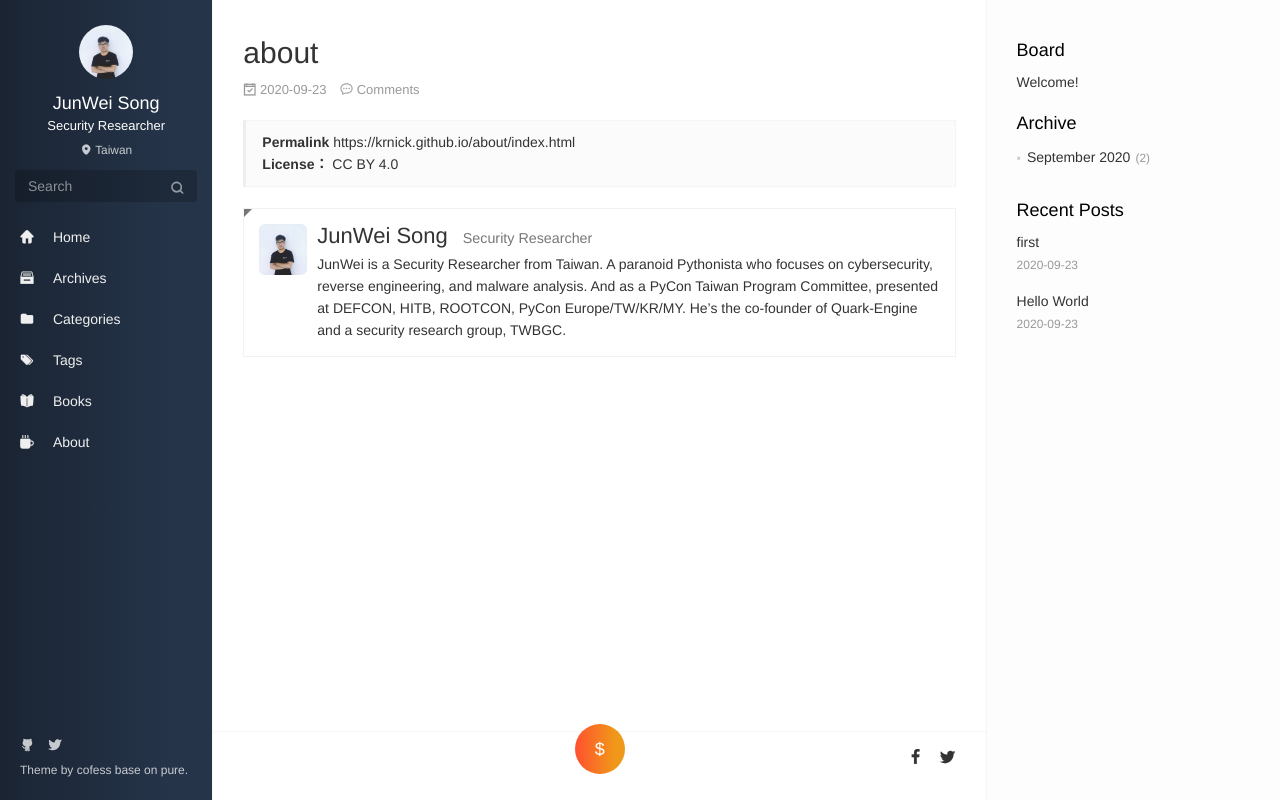
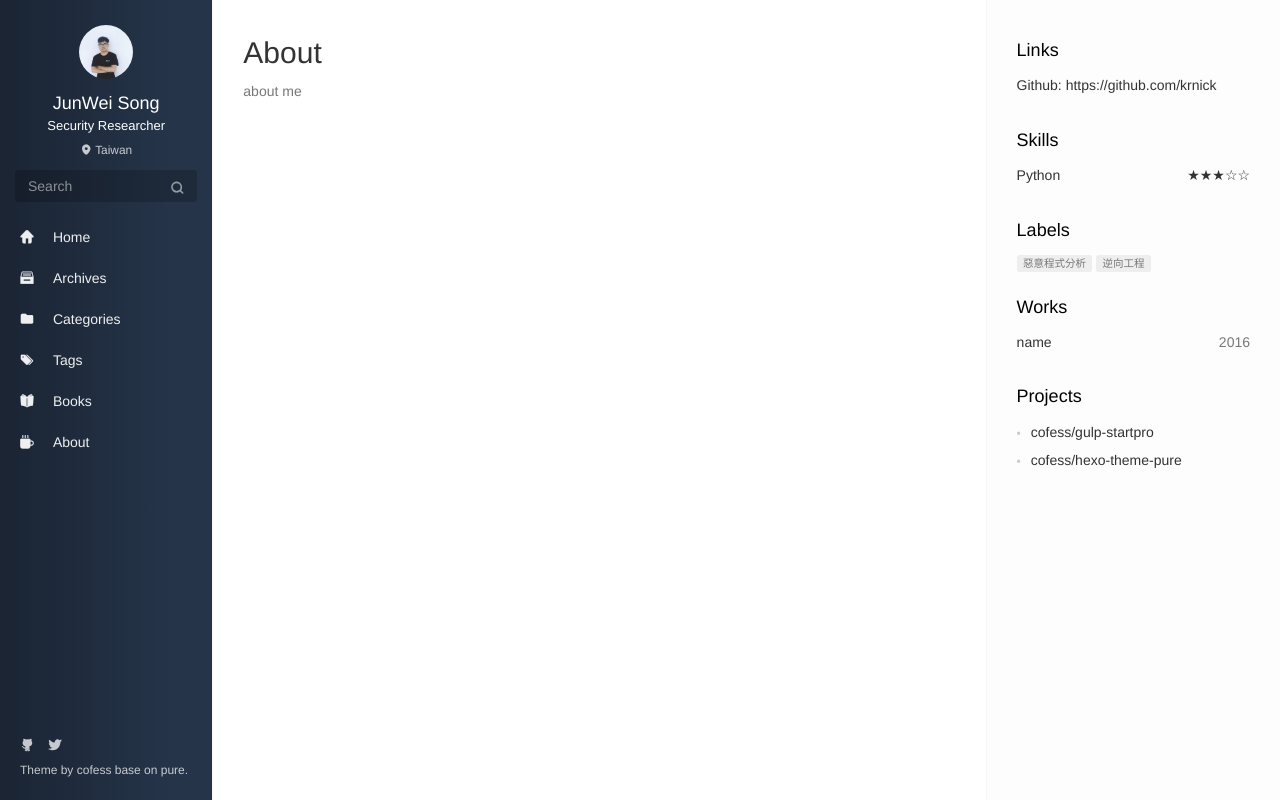
Before and after one commit to krnick/krnick.github.io, a plain HTML site: page about/index.html in a window 1280 px wide. Drawn offline with nearby package versions, Linux system fonts and the light colour scheme; no server answers; a script that the page names is missing.

Commit message:
Site updated: 2020-09-23 13:15:33

```diff
--- a/about/index.html
+++ b/about/index.html
@@ -17,15 +17,18 @@
   <meta http-equiv="window-target" content="_top" />
 
 
-  <title>about | JunWei Song</title>
-  <meta property="og:type" content="website">
-<meta property="og:title" content="about">
+  <title>About | JunWei Song</title>
+  <meta name="description" content="about me">
+<meta property="og:type" content="website">
+<meta property="og:title" content="About">
 <meta property="og:url" content="https://krnick.github.io/about/index.html">
 <meta property="og:site_name" content="krnick">
+<meta property="og:description" content="about me">
 <meta property="og:locale" content="en_US">
-<meta property="article:published_time" content="2020-09-23T03:40:46.000Z">
-<meta property="article:modified_time" content="2020-09-23T03:40:46.116Z">
+<meta property="article:published_time" content="2020-09-23T05:15:17.391Z">
+<meta property="article:modified_time" content="2020-09-23T05:15:17.391Z">
 <meta property="article:author" content="JunWei Song">
+<meta property="article:tag" content="Security, Malware, Android">
 <meta name="twitter:card" content="summary">
   <!-- Canonical links -->
   <link rel="canonical" href="https://krnick.github.io/about/index.html">
@@ -250,149 +253,106 @@
 </aside>
 
 
+  <aside class="sidebar" itemscope itemtype="http://schema.org/WPSideBar">
+  <div class="slimContent">
 
-<main class="main" role="main">
-  <div class="content">
-  <article id="page-" class="article article-type-page" itemscope itemtype="http://schema.org/BlogPosting">
+    <div class="widget">
+      <h3 class="widget-title">Links</h3>
+      <div class="widget-body">
+        <ul class="link-list lh-2x">
 
-    <div class="article-header">
+          <li>
+            Github:
+            <a href="https://github.com/krnick" target="_blank">https://github.com/krnick</a>
+          </li>
+
+        </ul>
+      </div>
+    </div>
 
 
+    <div class="widget">
+      <h3 class="widget-title">Skills</h3>
+      <div class="widget-body">
+        <ul class="skill-list lh-2x">
 
-    <h1 class="article-title" itemprop="name">
-      about
-    </h1>
+          <li class="clearfix">
+            <span>Python</span>
+            <span class="pull-right">★★★☆☆</span>
+          </li>
+
+        </ul>
+      </div>
+    </div>
 
 
+    <div class="widget">
+      <h3 class="widget-title">Labels</h3>
+      <div class="widget-body">
 
-      <div class="article-meta">
-        <span class="article-date">
-    <i class="icon icon-calendar-check"></i>
-	<a href="/about/index.html" class="article-date">
-	  <time datetime="2020-09-23T03:40:46.000Z" itemprop="datePublished">2020-09-23</time>
-	</a>
-</span>
+        <span class="label label-default mb">惡意程式分析</span>
 
-
-
-
-
-        <span class="post-comment"><i class="icon icon-comment"></i> <a href="/about/index.html#comments" class="article-comment-link">Comments</a></span>
+        <span class="label label-default mb">逆向工程</span>
 
       </div>
     </div>
-    <div class="article-entry marked-body" itemprop="articleBody">
 
 
+    <div class="widget">
+      <h3 class="widget-title">Works</h3>
+      <div class="widget-body">
+        <ul class="work-list lh-2x">
 
+          <li class="clearfix">
+            <a href="http://www.example.com" target="_blank" title="name">
+              <span>name</span>
+              <span class="pull-right text-muted">2016</span>
+            </a>
+          </li>
+
+        </ul>
+      </div>
     </div>
-    <div class="article-footer">
-      <blockquote class="mt-2x">
-  <ul class="post-copyright list-unstyled">
-
-    <li class="post-copyright-link hidden-xs">
-      <strong>Permalink</strong>
-      <a href="https://krnick.github.io/about/index.html" title="about" target="_blank" rel="external">https://krnick.github.io/about/index.html</a>
-    </li>
-
-    <li class="post-copyright-license">
-      <strong>License：</strong> <a href="https://creativecommons.org/licenses/by/4.0/deed.zh_TW" target="_blank" rel="external">CC BY 4.0</a>
-    </li>
-  </ul>
-</blockquote>
 
 
-<div class="panel panel-default panel-badger">
-  <div class="panel-body">
-    <figure class="media">
-      <div class="media-left">
-        <a href="https://github.com/krnick" target="_blank" class="img-burn thumb-sm visible-lg">
-          <img src="/images/quark_junwei.jpg" class="img-rounded w-full" alt="">
-        </a>
+    <div class="widget">
+      <h3 class="widget-title">Projects</h3>
+      <div class="widget-body">
+        <ul class="project-list list-square lh-2x">
+
+          <li class="public source">
+            <a href="https://github.com/cofess/gulp-startpro" target="_blank" title="cofess/gulp-startpro">
+              <span class="repo-icon octicon octicon-repo"></span>
+              <span class="repo-and-owner css-truncate-target">cofess/gulp-startpro</span>
+            </a>
+          </li>
+
+          <li class="public source">
+            <a href="https://github.com/cofess/hexo-theme-pure" target="_blank" title="cofess/hexo-theme-pure">
+              <span class="repo-icon octicon octicon-repo"></span>
+              <span class="repo-and-owner css-truncate-target">cofess/hexo-theme-pure</span>
+            </a>
+          </li>
+
+        </ul>
       </div>
-      <div class="media-body">
-        <h3 class="media-heading"><a href="https://github.com/krnick" target="_blank"><span class="text-dark">JunWei Song</span><small class="ml-1x">Security Researcher</small></a></h3>
-        <div>JunWei is a Security Researcher from Taiwan. A paranoid Pythonista who focuses on cybersecurity, reverse engineering, and malware analysis. And as a PyCon Taiwan Program Committee, presented at DEFCON, HITB, ROOTCON, PyCon Europe/TW/KR/MY. He’s the co-founder of Quark-Engine and a security research group, TWBGC.</div>
-      </div>
-    </figure>
-  </div>
-</div>
-
-
     </div>
-  </article>
-
-
-  <section id="comments">
-
-      <div id="vcomments"></div>
-
-  </section>
-
-
-
-</div>
-
-  <nav class="bar bar-footer clearfix" data-stick-bottom>
-  <div class="bar-inner">
-
-
-  <!-- Button trigger modal -->
-  <button type="button" class="btn btn-fancy btn-donate pop-onhover bg-gradient-warning" data-toggle="modal" data-target="#donateModal"><span>$</span></button>
-  <!-- <div class="wave-icon wave-icon-danger btn-donate" data-toggle="modal" data-target="#donateModal">
-    <div class="wave-circle"><span class="icon"><i class="icon icon-bill"></i></span></div>
-  </div> -->
-
-
-  <div class="bar-right">
-
-    <div class="share-component" data-sites="facebook,twitter" data-mobile-sites=""></div>
 
   </div>
+</aside>
+<main class="main" role="main">
+  <article class="article archives-about article-type-normal" itemscope="">
+  <header class="article-header">
+    <h1 itemprop="title">About</h1>
+
+    <p class="text-muted">about me</p>
+
+  </header>
+  <div class="article-body">
+
   </div>
-</nav>
+</article>
 
-<!-- Modal -->
-<div class="modal modal-center modal-small modal-xs-full fade" id="donateModal" tabindex="-1" role="dialog">
-  <div class="modal-dialog" role="document">
-    <div class="modal-content donate">
-      <button type="button" class="close" data-dismiss="modal" aria-label="Close"><span aria-hidden="true">&times;</span></button>
-      <div class="modal-body">
-        <div class="donate-box">
-          <div class="donate-head">
-            <p>Maybe you could buy me a cup of coffee.</p>
-          </div>
-          <div class="tab-content">
-            <div role="tabpanel" class="tab-pane fade active in" id="alipay">
-              <div class="donate-payimg">
-                <img src="/images/donate/alipayimg.png" alt="Scan Qrcode" title="Scan" />
-              </div>
-              <p class="text-muted mv">Scan this qrcode</p>
-              <p class="text-grey">Open alipay app scan this qrcode, buy me a coffee!</p>
-            </div>
-            <div role="tabpanel" class="tab-pane fade" id="wechatpay">
-              <div class="donate-payimg">
-                <img src="/images/donate/wechatpayimg.png" alt="Scan Qrcode" title="Scan" />
-              </div>
-              <p class="text-muted mv">Scan this qrcode</p>
-              <p class="text-grey">Open wechat app scan this qrcode, buy me a coffee!</p>
-            </div>
-          </div>
-          <div class="donate-footer">
-            <ul class="nav nav-tabs nav-justified" role="tablist">
-              <li role="presentation" class="active">
-                <a href="#alipay" id="alipay-tab" role="tab" data-toggle="tab" aria-controls="alipay" aria-expanded="true"><i class="icon icon-alipay"></i> alipay</a>
-              </li>
-              <li role="presentation" class="">
-                <a href="#wechatpay" role="tab" id="wechatpay-tab" data-toggle="tab" aria-controls="wechatpay" aria-expanded="false"><i class="icon icon-wepay"></i> wechat payment</a>
-              </li>
-            </ul>
-          </div>
-        </div>
-      </div>
-    </div>
-  </div>
-</div>
 
 
 
@@ -454,33 +414,6 @@ window.jQuery || document.write('<script src="js/jquery.min.js"><\/script>')
 
 
 
-  <script src="//cdn1.lncld.net/static/js/3.0.4/av-min.js"></script>
-  <script src="//cdn.jsdelivr.net/npm/valine"></script>
-  <script type="text/javascript">
-  var GUEST = ['nick', 'mail', 'link'];
-  var meta = 'nick,mail,link';
-  meta = meta.split(',').filter(function(item) {
-    return GUEST.indexOf(item) > -1;
-  });
-  new Valine({
-    el: '#vcomments',
-    verify: false,
-    notify: false,
-    appId: '',
-    appKey: '',
-    placeholder: 'Just go go',
-    avatar: 'mm',
-    meta: meta,
-    pageSize: '10' || 10,
-    visitor: false
-  });
-  </script>
-
-
-
-
-
-
 
 
 
```
Also changed, not shown: 2020/09/23/first/index.html (+1 -0 lines), 2020/09/23/hello-world/index.html (+1 -0 lines), archives/2020/09/index.html (+1 -0 lines), archives/2020/index.html (+1 -0 lines), archives/index.html (+1 -0 lines), books/index.html (+1 -0 lines), categories/index.html (+1 -0 lines), index.html (+1 -0 lines), tags/index.html (+1 -0 lines).
